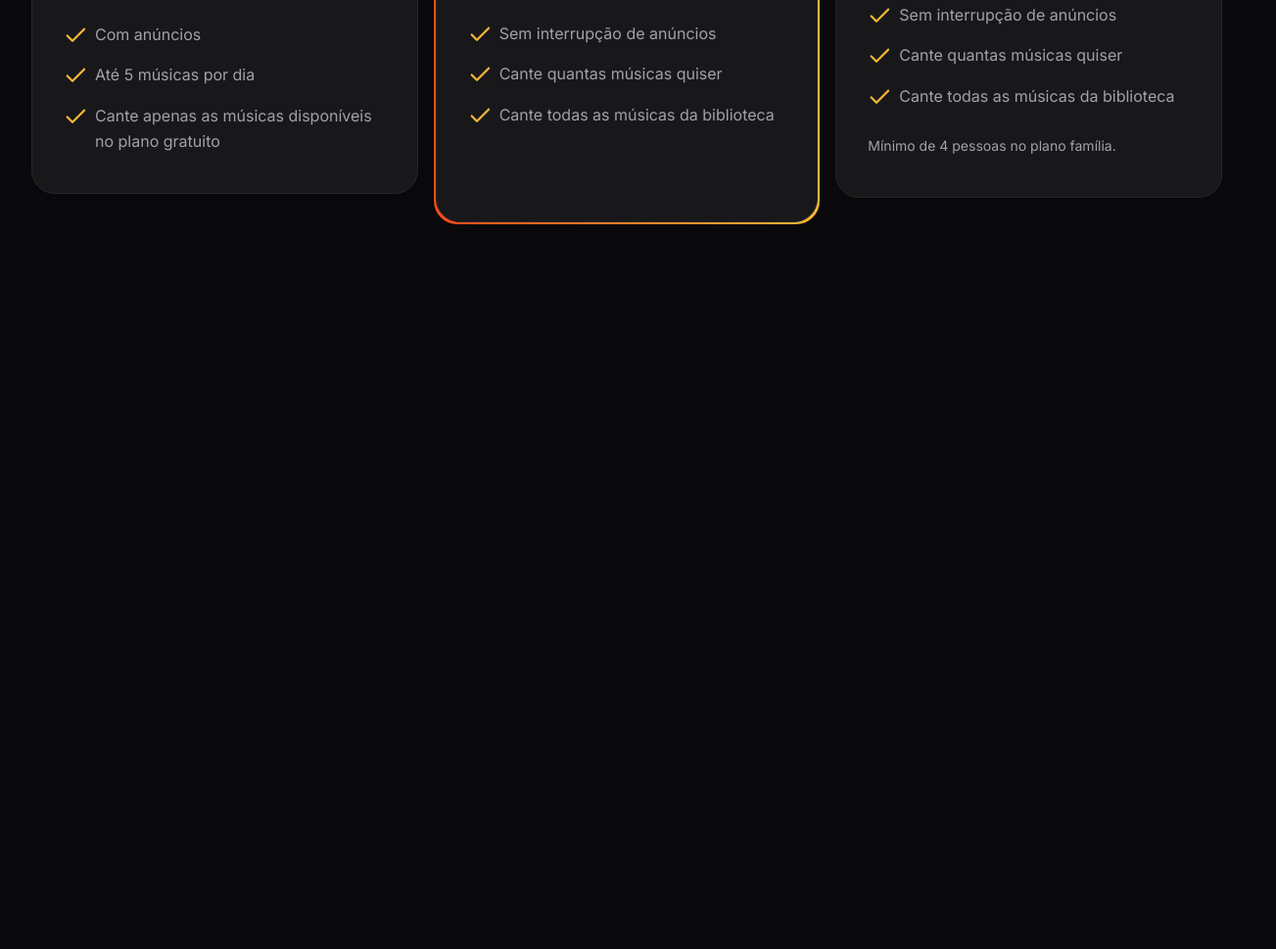
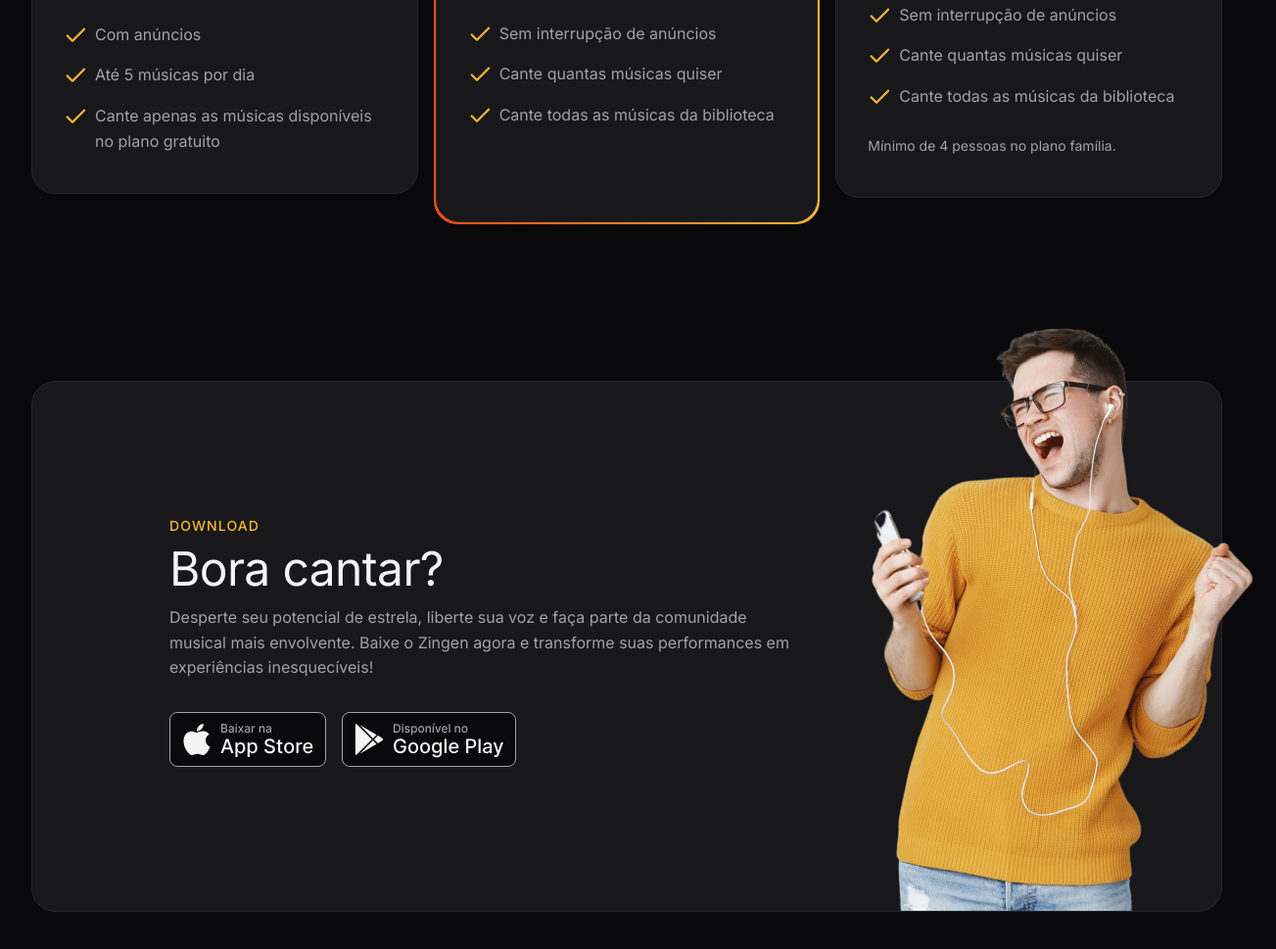
Before and after one commit to Lstark10/projeto-zingen, a plain HTML site: page index.html in a window 1280 px wide. Shown: the part 3238-4207 px from the top of the page at 98% size, 1303 px wide, since content can reach past the window. Before the commit the page ends 3547 px from the top, so only its background shows below. Drawn offline with Linux system fonts and the light colour scheme.

Commit message:
Section download

```diff
--- a/index.html
+++ b/index.html
@@ -163,5 +163,32 @@
     </div>
   </section>
 
+  <section id="download">
+    <div class="container py-xl">
+      <div class="card px-lg even-columns items-center">
+        <div>
+          <header>
+            <strong>Download</strong>
+            <h2>Bora cantar?</h2>
+          </header>
+          <p>
+            Desperte seu potencial de estrela, liberte sua voz e faça parte da comunidade musical mais envolvente. Baixe o Zingen agora e transforme suas performances em experiências inesquecíveis!
+          </p>
+
+          <div class="buttons flex gap-1">
+            <a href="#">
+              <img src="assets/button-aapstore.svg" alt="Baixar da App Store">
+            </a>
+            <a href="#">
+              <img src="assets/button-playstore.svg" alt="Baixar da Play Story">
+            </a>
+          </div>
+        </div>
+
+        <img src="assets/rapaz-ouvindo-musica-com-fones-de-ouvido-e-cantando-no-aplicativo-de-karaoke-removebg 1.png" alt="">
+      </div>
+    </div>
+  </section>
+
 </body>
 </html>
--- /dev/null
+++ b/styles/download.css
@@ -0,0 +1,32 @@
+#download {
+  .card {
+    padding: 3rem 1.5rem 15rem;
+    position: relative;
+    & > img {
+      width: 14.5rem;
+      position: absolute;
+      bottom: 0;
+      right: -3.5rem;
+    }
+  }
+
+  .buttons {
+    flex-wrap: wrap;
+    margin-top: 2rem;
+
+  }
+
+  @media (width >= 80em) {
+    .card {
+      padding: 8.75rem;
+
+      & > div:nth-child(1) {
+        max-width: 40rem;
+      }
+
+      & > img {
+        width: 29.125rem;
+      }
+    }
+  }
+}
--- a/styles/global.css
+++ b/styles/global.css
@@ -46,6 +46,8 @@ html {
   font-size: var(--fs-base);
   line-height: 1.6rem;
   color: var(--text-color-primary);
+
+  overflow-x: hidden;
 }
 
 body {
--- a/styles/index.css
+++ b/styles/index.css
@@ -9,3 +9,4 @@
 @import url(cards.css);
 @import url(features.css) (width >= 80rem);
 @import url(pricing.css);
+@import url(download.css);
```
Also changed, not shown: assets/button-aapstore.svg (added), assets/button-playstore.svg (added).
